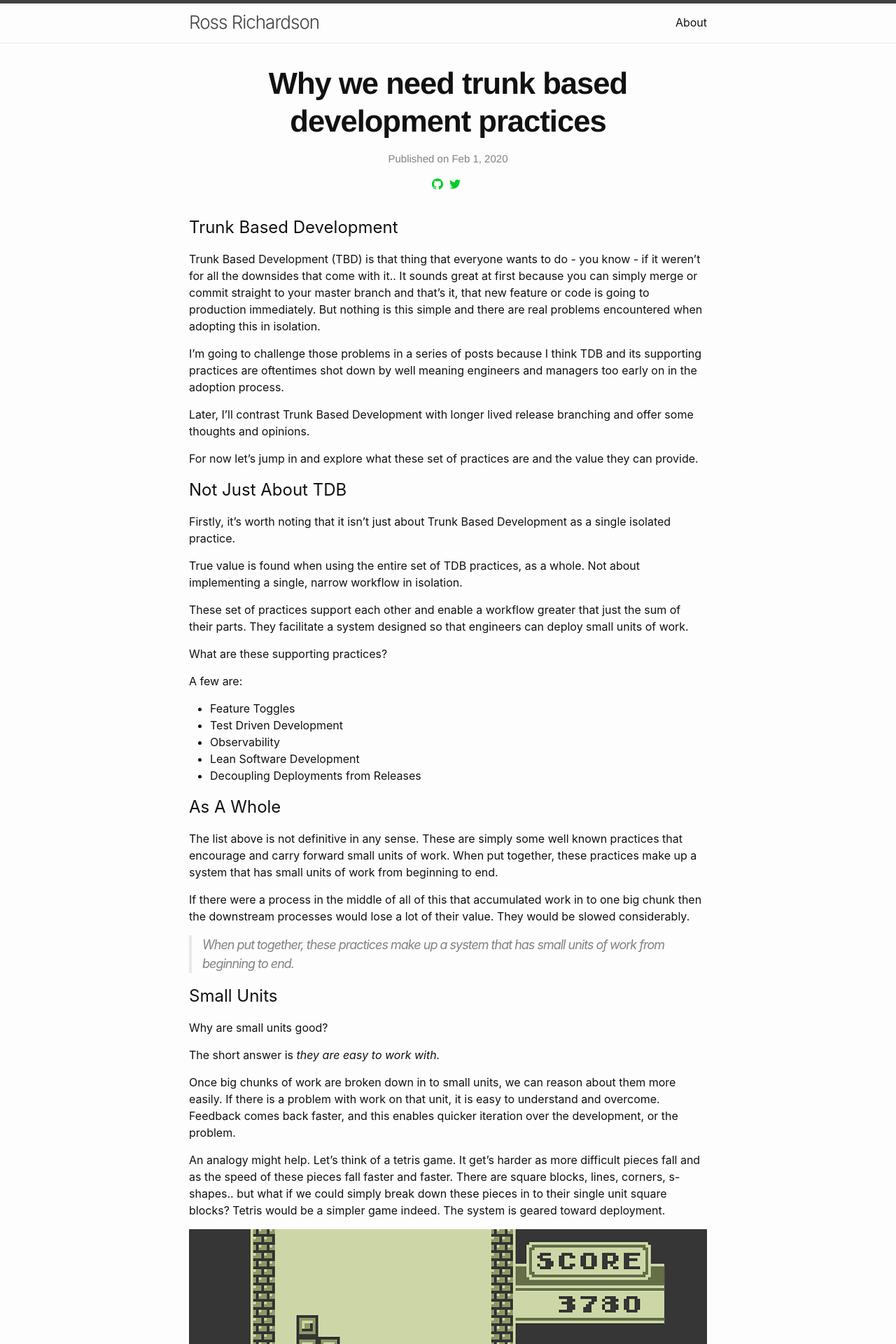
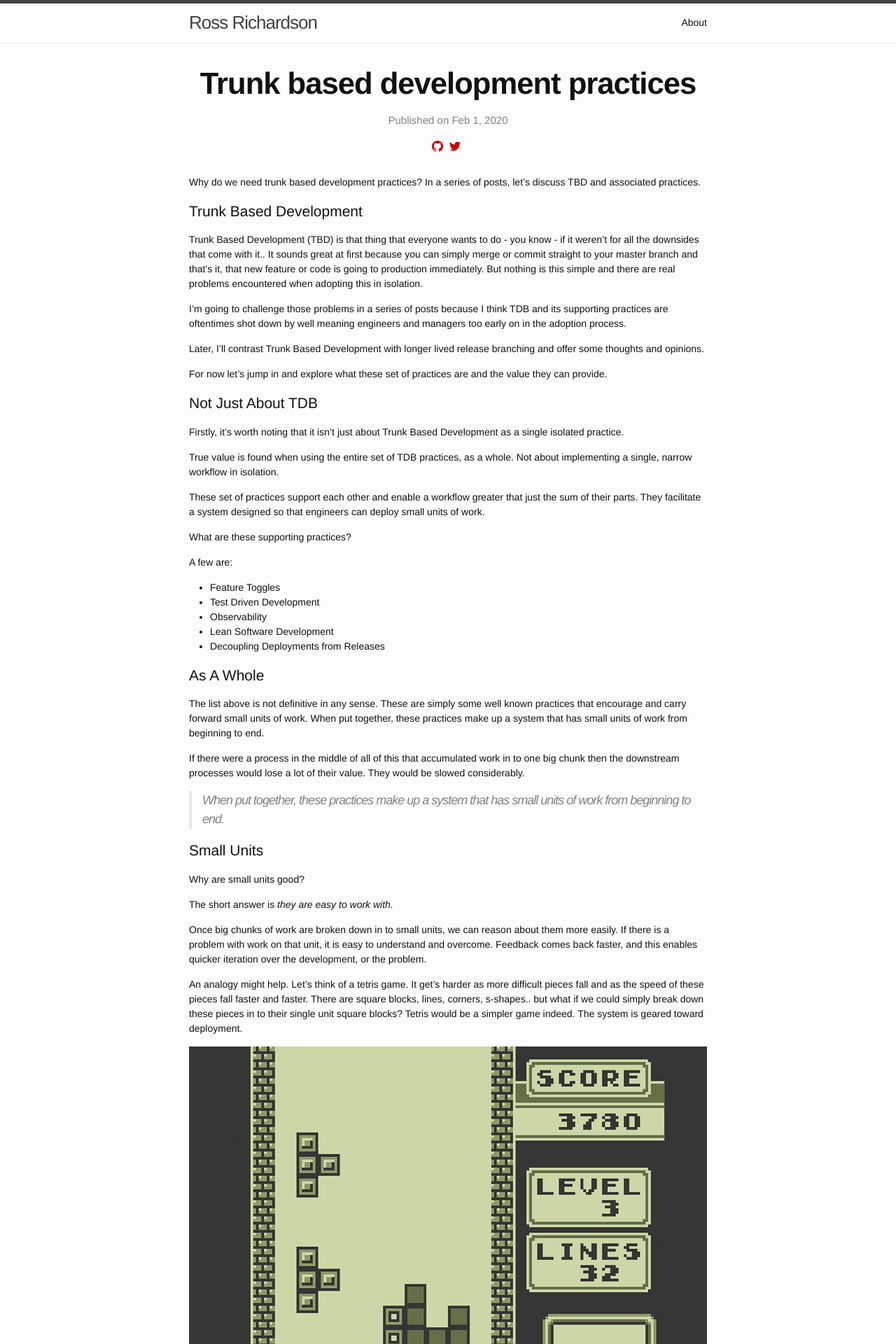
Before and after one commit to RossRichardson/rossrichardson.github.io, a Jekyll site: the page built from _posts/2020-02-02-why-we-need-trunk-based-development-practices.markdown, in a window 1280 px wide. Shown: the top 1920 px of the page at 70% size. Built offline with Jekyll 4.4.1, drawn with Linux system fonts in a browser that asks for light colours; comment, search, counter and statistics services are not loaded.

Commit message:
Cosmetic changes for posts index

```diff
--- a/_config.yml
+++ b/_config.yml
@@ -18,13 +18,15 @@ baseurl: ""
 url: "https://rossrichardson.github.io"
 twitter_username: rossjrichardson
 github_username: rossrichardson
-
+# link up disqus for comments to posts
+disqus:
+  shortname: rossrichardson-github-io
+# Show excerpts on the main page where posts (titles) are listed
+show_excerpts: true
 # Build settings
 plugins:
   - jekyll-feed
-
-disqus:
-  shortname: rossrichardson-github-io
+#
 # Exclude from processing.
 # The following items will not be processed, by default.
 # Any item listed under the `exclude:` key here will be automatically added to
--- a/_layouts/home.html
+++ b/_layouts/home.html
@@ -10,12 +10,10 @@ layout: default
   {{ content }}
 
   {%- if site.posts.size > 0 -%}
-    <h2 class="post-list-heading">{{ page.list_title | default: "Posts" }}</h2>
+    <!--h2 class="post-list-heading">{{ page.list_title | default: "Posts" }}</h2-->
     <ul class="post-list">
       {%- for post in site.posts -%}
       <li>
-        {%- assign date_format = site.minima.date_format | default: "%b %-d, %Y" -%}
-        <span class="post-meta">{{ post.date | date: date_format }}</span>
         <h3>
           <a class="post-link" href="{{ post.url | relative_url }}">
             {{ post.title | escape }}
@@ -24,6 +22,8 @@ layout: default
         {%- if site.show_excerpts -%}
           {{ post.excerpt }}
         {%- endif -%}
+        {%- assign date_format = site.minima.date_format | default: "%b %-d, %Y" -%}
+        <span class="post-meta">Published on&nbsp;{{ post.date | date: date_format }}</span>
       </li>
       {%- endfor -%}
     </ul>
--- a/_posts/2020-02-02-why-we-need-trunk-based-development-practices.markdown
+++ b/_posts/2020-02-02-why-we-need-trunk-based-development-practices.markdown
@@ -1,9 +1,12 @@
 ---
 layout: post
-title: "Why we need trunk based development practices"
+title: "Trunk based development practices"
 date: "2020-02-02 10:41:21 +1100"
 comments: true
 ---
+
+Why do we need trunk based development practices? In a series of posts, let's
+discuss TBD and associated practices.
 
 # Trunk Based Development
 
--- a/assets/main.scss
+++ b/assets/main.scss
@@ -3,6 +3,29 @@
 ---
 
 @import "minima";
+
+body {
+  font: 400 14px/1.5 Helvetica Neue, Helvetica, "Segoe UI", Roboto, Arial,
+    sans-serif;
+}
+
+.post-list > li {
+  width: 25%;
+  display: inline-table;
+  margin: 3%;
+  border-top: 1px solid gray;
+  padding: 2%;
+  border-bottom: 1px solid gray;
+}
+
+.post-link {
+  font-size: 120%;
+  font-weight: 600;
+  letter-spacing: -1px;
+  text-align: center;
+  line-height: 1.25;
+  color: black !important;
+}
 
 .post-title {
   font-family: "Helvetica Neue", Helvetica, Arial, sans-serif;
@@ -37,5 +60,5 @@ span.username {
 }
 
 .svg-icon {
-  fill: #00ce2a;
+  fill: #ce0000;
 }
```
